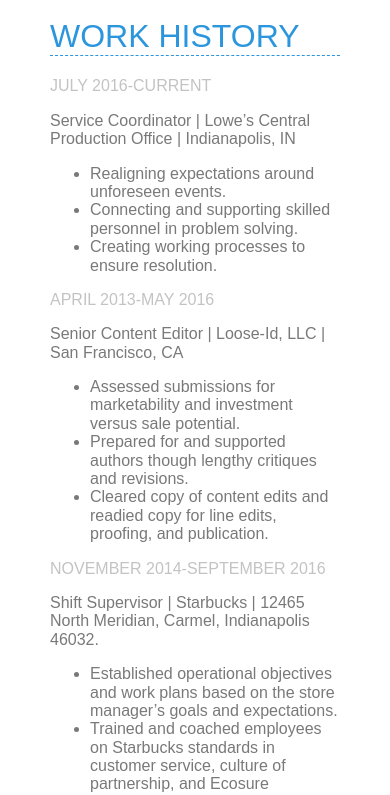
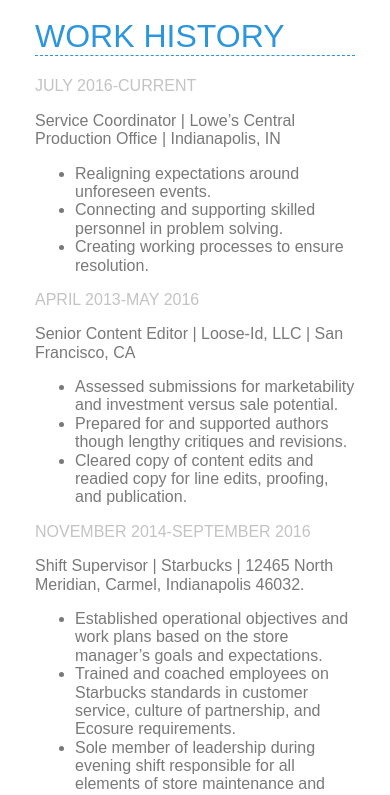
Before and after one commit to Zxmbie/aaron-resume, a plain HTML site: page index.html in a window 390 px wide. Shown: the part 704-1499 px from the top of the page. Drawn offline with nearby package versions, Linux system fonts and the light colour scheme.

Commit message:
Starting mobile first.

```diff
--- a/style.css
+++ b/style.css
@@ -7,7 +7,8 @@ h1 {
 
 body {
   font-family: "Arial", "Helvetica", "sans-serif";
-  margin: 50px;
+  margin: 50px auto;
+  width: 320px;
   color: #797979;
 }
 
```
